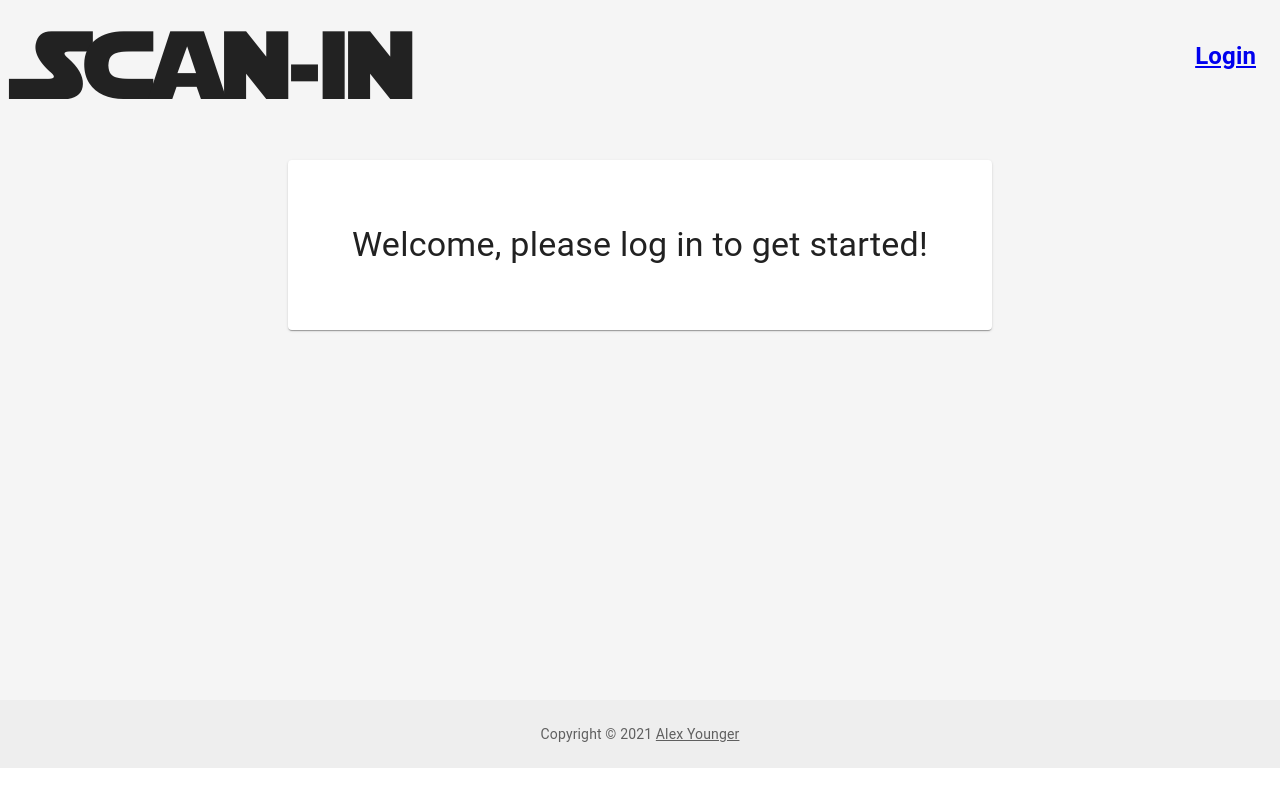
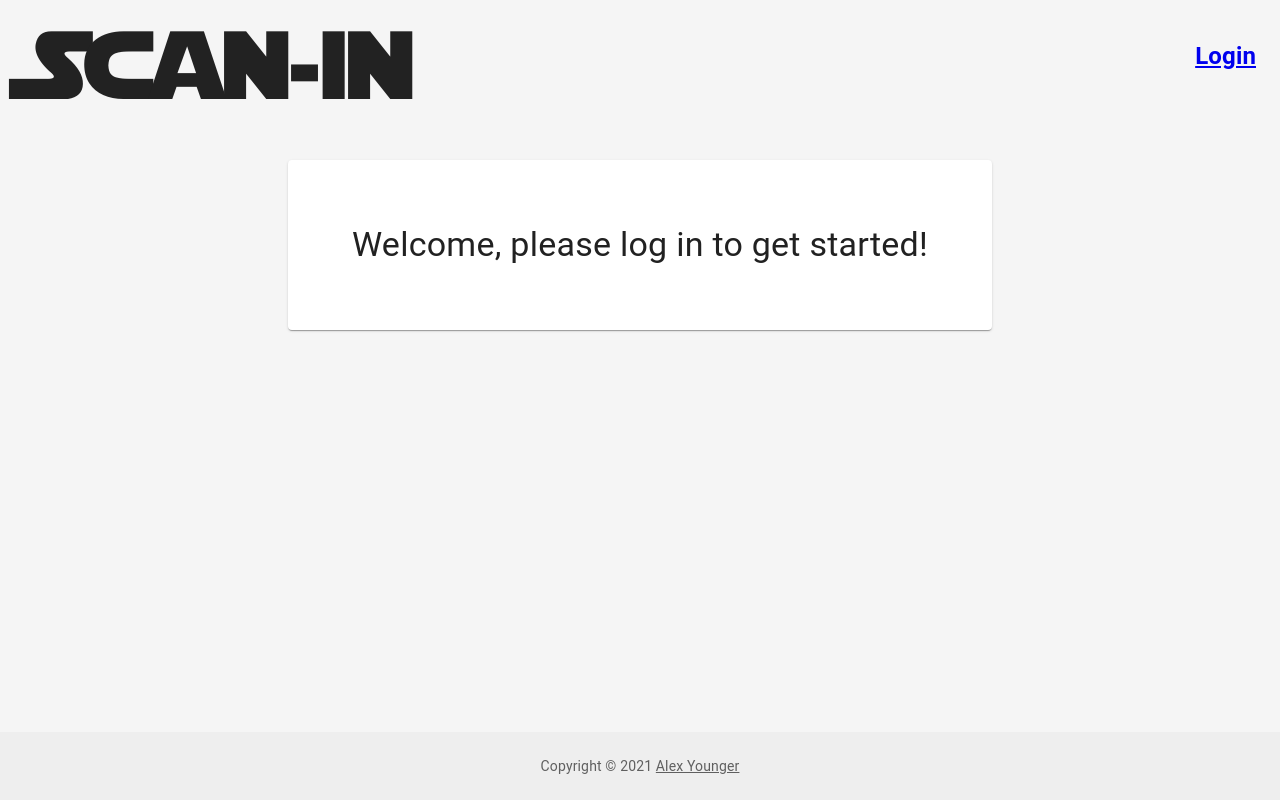
Before and after one commit to fortypercenttitanium/scan-in, a React (Create React App) app in the folder client/: page / in a window 1280 px wide. Built offline with nearby package versions, Linux system fonts and the light colour scheme; no server answers.

Commit message:
fix height issue

```diff
--- a/client/src/index.css
+++ b/client/src/index.css
@@ -7,6 +7,11 @@ body {
   -moz-osx-font-smoothing: grayscale;
 }
 
+#root {
+  min-height: 100vh;
+  display: flex;
+}
+
 @font-face {
   font-family: 'StarJedi';
   src: url(./fonts/Starjedi.ttf) format('truetype');
```
Also changed, not shown: 2 other files (tests, documents, lock files or other folders).
